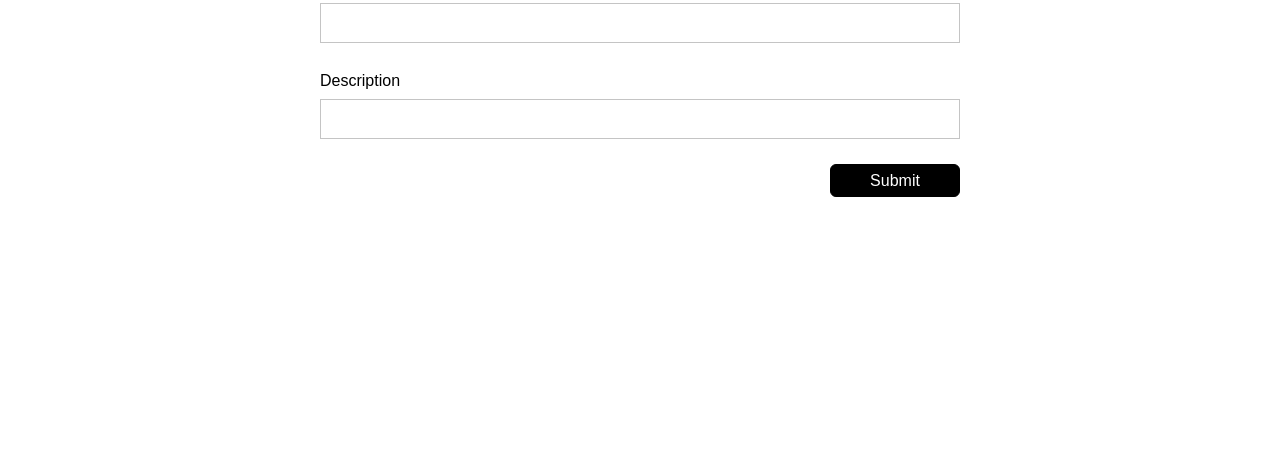
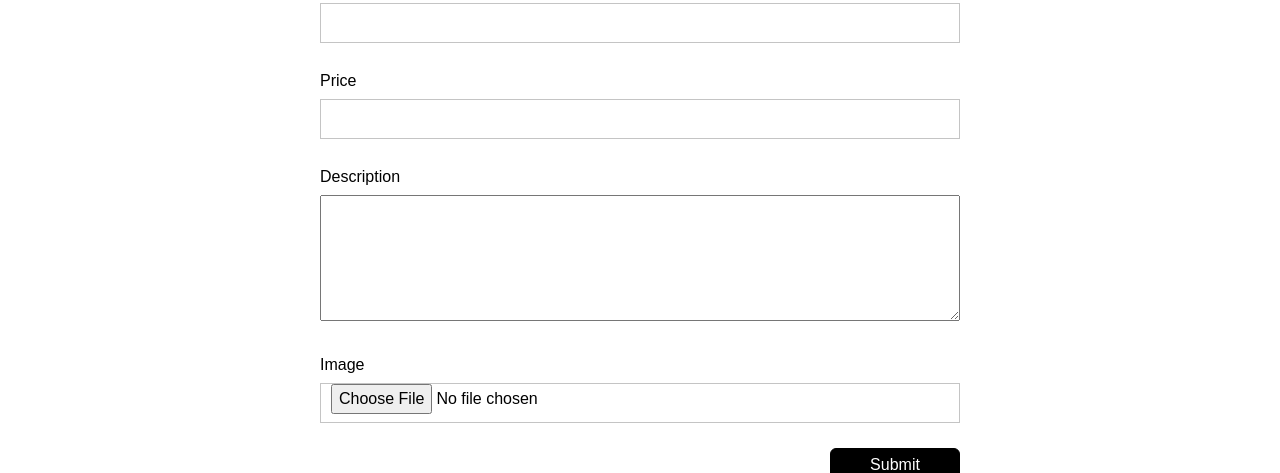
Before and after one commit to devanshTandon00/cryptoPlace, a React (Create React App) app in the folder frontend/: page /create-collectible in a window 1280 px wide. Shown: the part 372-845 px from the top of the page. Before the commit the page ends 800 px from the top, so only its background shows below. Built offline with nearby package versions, Linux system fonts and the light colour scheme.

Commit message:
Jason (#3)
* expanded description box

* attempting create collectible functionality

* fixed some of the create collectible stuff

```diff
--- a/frontend/src/Components/Input.js
+++ b/frontend/src/Components/Input.js
@@ -8,6 +8,7 @@ export default function Input(props) {
             className={props.className || 'input'}
             placeholder={props.placeholder}
             style={props.style}
+            onChange={props.onChange}
         />
     );
 }
--- a/frontend/src/Pages/CreateCollectiblePage.js
+++ b/frontend/src/Pages/CreateCollectiblePage.js
@@ -7,20 +7,53 @@ import Button from '../Components/Button';
 import Input from '../Components/Input';
 import Label from '../Components/Label';
 import './ManageAccountPage.css';
+import TextareaAutosize from '@mui/material/TextareaAutosize';
 
 
 export default class CreateCollectiblePage extends Component {
     constructor(props) {
         super(props);
-        this.state = {};
+        this.state = {
+            name: '',
+            price: 0,
+            description: '',
+            selectedFile: ''
+        };
     }
+
+    uploadValues = event => {
+
+        console.log("hi")
+
+        // Do storage stuff somehow
+
+    }
+
+    changeName = event => {
+        this.setState({ name: event.target.value })
+        console.log("changed to ", event.target.value)
+    }
+
+    changePrice = event => {
+        this.setState({ name: event.target.value })
+        console.log("changed to ", event.target.value)
+    }
+
+    changeDescription = event => {
+        this.setState({ name: event.target.value })
+        console.log("changed to ", event.target.value)
+    }
+
+    changeImage = event => {
+        this.setState({ name: event.target.value })
+        console.log("changed to ", event.target.value)
+    }
+
     render() {
         return (
             <div className='CreateCollectiblePage'>
 
                 <Banner title='Create Collectible' />
-
-
 
                 <div className='manage-account-content'>
 
@@ -48,16 +81,32 @@ export default class CreateCollectiblePage extends Component {
                             Edit
                         </button>
                     </div>
+
                     <form>
                         <Label title='Name' />
-                        <Input />
+                        <Input type='text' id="nameInput" value={this.state.name} onChange={this.changeName} />
                         <div style={{ marginBottom: '25px' }} />
-                        <Label title='Description' />
-                        <Input />
+
+                        <Label title='Price' />
+                        <Input type='number' id="priceInput" value={this.state.price} onChange={this.changePrice} />
+                        <div style={{ marginBottom: '25px' }} />
+
+                        <Label title='Description' value={this.state.description} onChange={this.changeDescription} />
+                        <div textbox>
+                            <TextareaAutosize
+                                minRows={5}
+                                id="descriptionInput"
+                            />
+                        </div>
+                        <div style={{ marginBottom: '25px' }} />
+
+                        <Label title='Image' />
+                        <Input type='file' value={this.state.image} onChange={this.changeImage} />
                         <div style={{ marginBottom: '25px' }} />
                     </form>
+
                     <Button
-                        onClick={() => { console.log('hi') }}
+                        onClick={() => { this.uploadValues() }}
                         label={'Submit'}
                     />
 
--- a/frontend/src/Pages/ManageAccountPage.css
+++ b/frontend/src/Pages/ManageAccountPage.css
@@ -2,3 +2,7 @@
   margin: 100px auto;
   width: 50%;
 }
+
+textarea {
+  width: 100%;
+}
```
